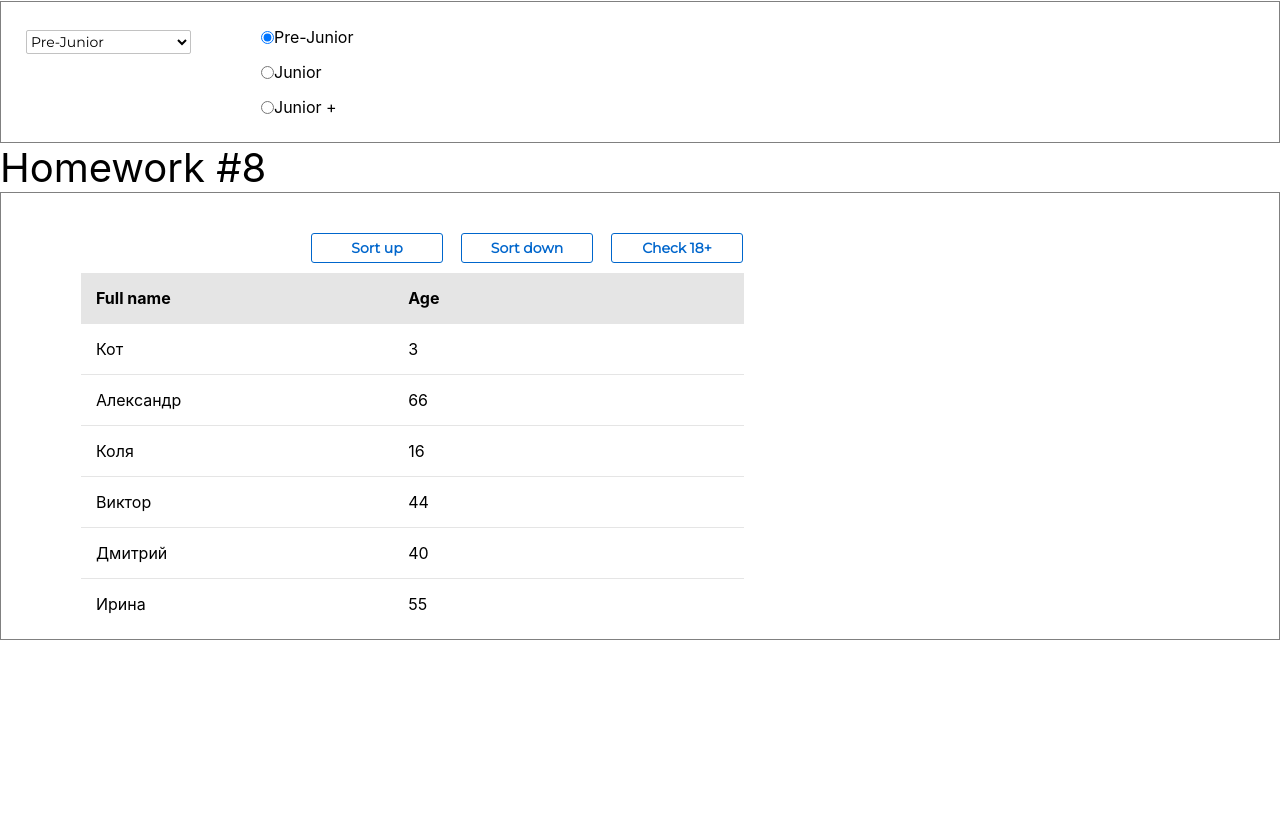
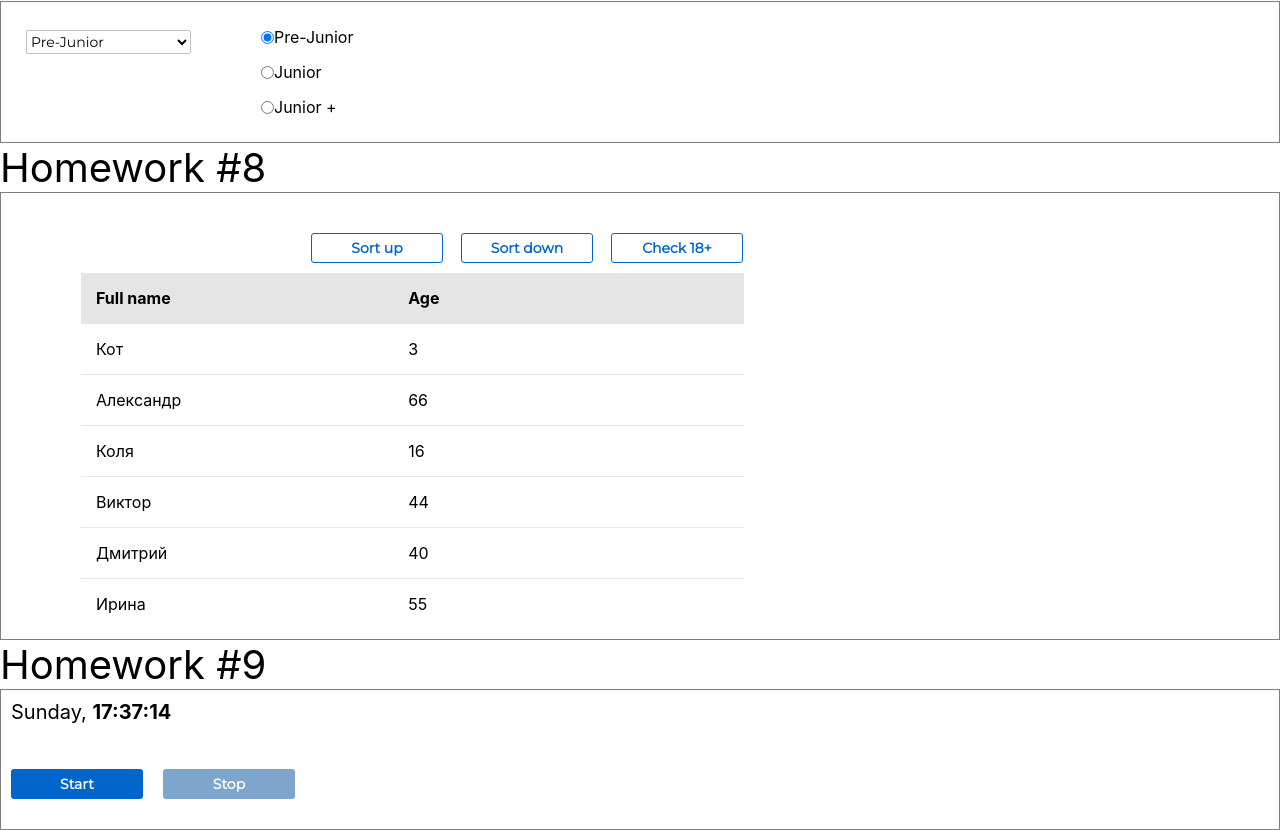
Before and after one commit to sergeisv113/dz_auto, a React (Create React App) app: page /#/pre-junior in a window 1280 px wide. Shown: the part 1304-2134 px from the top of the page. Before the commit the page ends 1944 px from the top, so only its background shows below. Built offline with nearby package versions, Linux system fonts and the light colour scheme.

Commit message:
commit 9

```diff
--- a/src/s1-main/App.tsx
+++ b/src/s1-main/App.tsx
@@ -8,6 +8,7 @@ import HW5 from "../s2-homeworks/hw05/HW5";
 import HW6 from "../s2-homeworks/hw06/HW6";
 import HW7 from "../s2-homeworks/hw07/HW7";
 import HW8 from "../s2-homeworks/hw08/HW8";
+import HW9 from "../s2-homeworks/hw09/HW9";
 
 function App() {
     return (
@@ -23,6 +24,7 @@ function App() {
             <HW6/>
             <HW7/>
             <HW8/>
+            <HW9/>
         </div>
     )
 }
--- a/src/s2-homeworks/hw09/Clock.module.css
+++ b/src/s2-homeworks/hw09/Clock.module.css
@@ -1,14 +1,30 @@
 .buttonsContainer {
+    margin-top: 20px;
+    margin-bottom: 20px;
+    display: flex;
+    gap: 20px;
 }
 
 .clock {
+    font-style: normal;
+    font-weight: 400;
+    font-size: 20px;
+    line-height: 24px;
+    color: #000000;
 }
 
 .watch {
+
 }
 
 .watch strong {
 }
 
 .more {
+    margin-top: 5px;
+    font-style: normal;
+    font-weight: 600;
+    font-size: 16px;
+    line-height: 20px;
+    color: rgba(0, 0, 0, 0.8);
 }
--- a/src/s2-homeworks/hw09/Clock.tsx
+++ b/src/s2-homeworks/hw09/Clock.tsx
@@ -6,33 +6,46 @@ import s from './Clock.module.css'
 function Clock() {
     const [timerId, setTimerId] = useState<number | undefined>(undefined)
     // for autotests // не менять // можно подсунуть в локалСторэдж нужную дату, чтоб увидеть как она отображается
-    const [date, setDate] = useState<Date>(new Date(restoreState('hw9-date', Date.now())))
+    let [date, setDate] = useState<Date>(new Date(restoreState('hw9-date', Date.now())))
     const [show, setShow] = useState<boolean>(false)
+    const [btnDisabled, setBtnDisabled] = useState<boolean>(false)
 
     const start = () => {
-        // пишут студенты // запустить часы (должно отображаться реальное время, а не +1)
-        // сохранить ид таймера (https://learn.javascript.ru/settimeout-setinterval#setinterval)
-
+        // запустить часы (должно отображаться реальное время, а не +1)
+        const timer = setInterval(() => {
+            setDate(new Date(restoreState('hw9-date', Date.now())))
+        }, 1000)
+        setTimerId(+timer)
+        setBtnDisabled(true)
     }
 
     const stop = () => {
         // пишут студенты // поставить часы на паузу, обнулить ид таймера (timerId <- undefined)
-
+        clearInterval(timerId)
+        setTimerId(undefined)
+        setBtnDisabled(false)
     }
 
     const onMouseEnter = () => { // пишут студенты // показать дату если наведена мышка
-
+        setShow(true)
     }
     const onMouseLeave = () => { // пишут студенты // спрятать дату если мышка не наведена
-
+        setShow(false)
     }
 
-    const stringTime = 'date->time' || <br/> // часы24:минуты:секунды (01:02:03)/(23:02:03)/(24:00:00)/(00:00:01) // пишут студенты
-    const stringDate = 'date->date' || <br/> // день.месяц.год (01.02.2022) // пишут студенты, варианты 01.02.0123/01.02.-123/01.02.12345 не рассматриваем
-
+    const stringTime = new Intl.DateTimeFormat("ru", {
+        hour: "numeric",
+        minute: "numeric",
+        second: "numeric"
+    }).format(date) || <br/> // часы24:минуты:секунды (01:02:03)/(23:02:03)/(24:00:00)/(00:00:01) // пишут студенты
+    const stringDate = new Intl.DateTimeFormat("ru", {
+        year: "numeric",
+        month: "numeric",
+        day: "numeric"
+    }).format(date) || <br/> // день.месяц.год (01.02.2022) // пишут студенты, варианты 01.02.0123/01.02.-123/01.02.12345 не рассматриваем
     // день недели на английском, месяц на английском (https://learn.javascript.ru/intl#intl-datetimeformat)
-    const stringDay = 'date->day' || <br/> // пишут студенты
-    const stringMonth = 'date->month' || <br/> // пишут студенты
+    const stringDay = new Intl.DateTimeFormat("en", {weekday: "long"}).format(date); // пишут студенты
+    const stringMonth = new Intl.DateTimeFormat("en", {month: "long"}).format(date) || <br/> // пишут студенты
 
     return (
         <div className={s.clock}>
@@ -66,17 +79,19 @@ function Clock() {
             <div className={s.buttonsContainer}>
                 <SuperButton
                     id={'hw9-button-start'}
-                    disabled={true} // пишут студенты // задизэйблить если таймер запущен
+                    disabled={btnDisabled} // пишут студенты // задизэйблить если таймер запущен
                     onClick={start}
+                    className={!btnDisabled ? s.button : s.buttonDisabled}
                 >
-                    start
+                    Start
                 </SuperButton>
                 <SuperButton
                     id={'hw9-button-stop'}
-                    disabled={true} // пишут студенты // задизэйблить если таймер не запущен
+                    disabled={!btnDisabled} // пишут студенты // задизэйблить если таймер не запущен
                     onClick={stop}
+                    className={btnDisabled ? s.button : s.buttonDisabled}
                 >
-                    stop
+                    Stop
                 </SuperButton>
             </div>
         </div>
--- a/src/s2-homeworks/hw09/HW9.tsx
+++ b/src/s2-homeworks/hw09/HW9.tsx
@@ -15,7 +15,7 @@ const HW9 = () => {
             <div className={s2.hwTitle}>Homework #9</div>
 
             <div className={s2.hw}>
-                <Clock />
+                <Clock/>
             </div>
         </div>
     )
```
